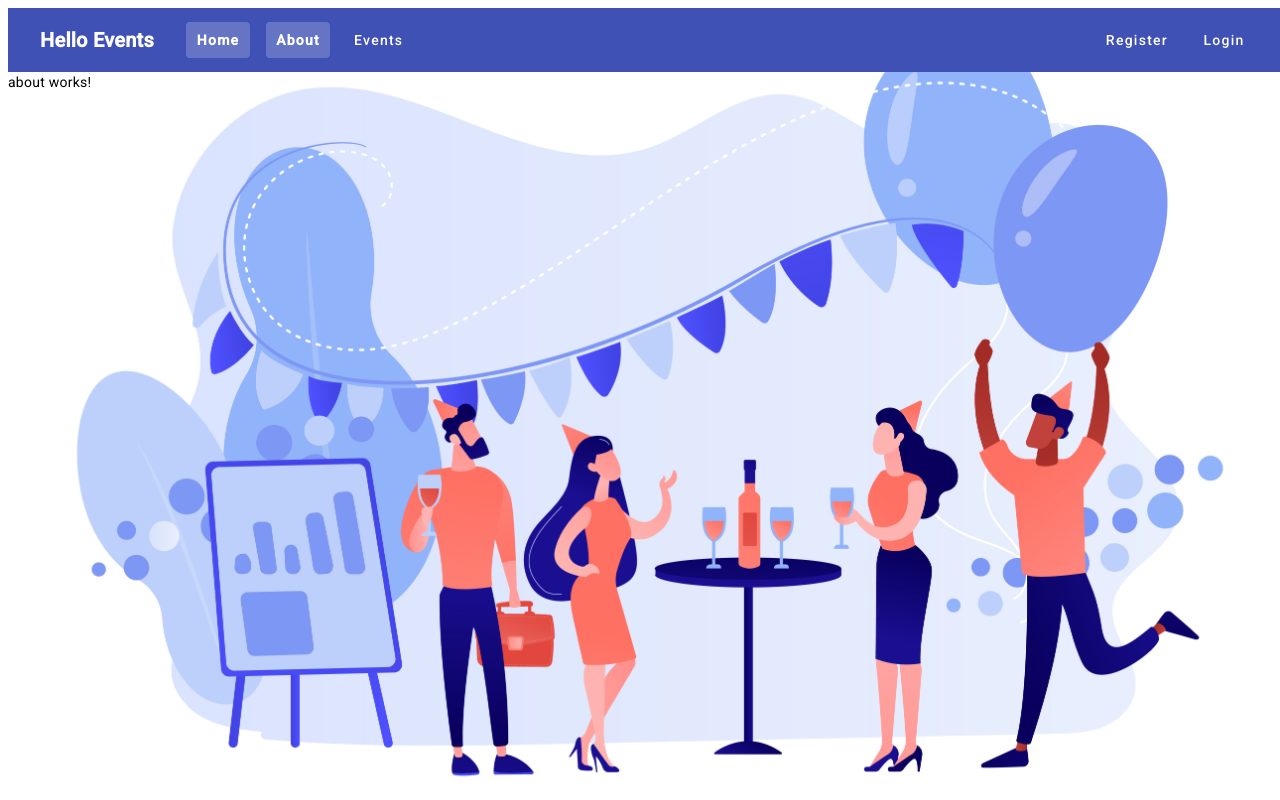
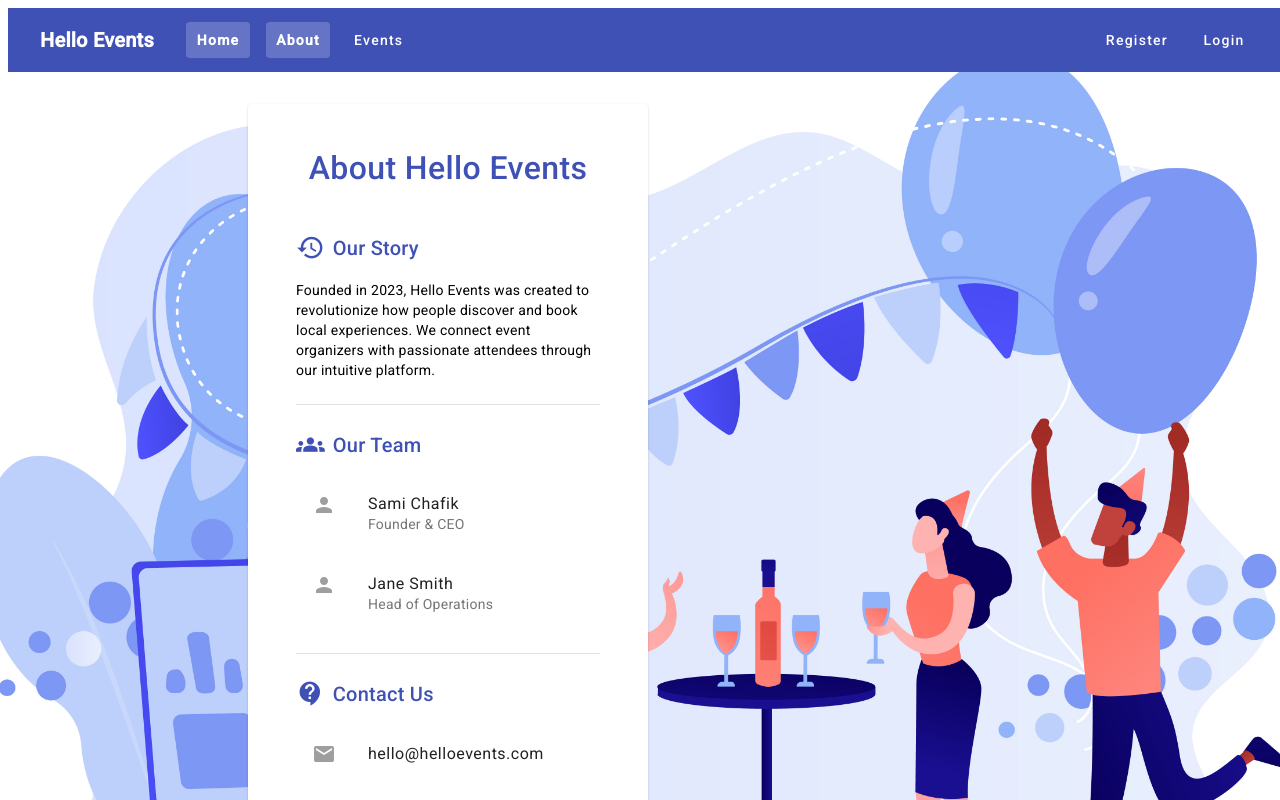
Before and after one commit to SamiChafik/SP5_BR4, an Angular app: page /about in a window 1280 px wide. Shown: the top 800 px of the page. Built offline with nearby package versions, Linux system fonts and the light colour scheme.

Commit message:
about component

```diff
--- a/src/app/components/about/about.component.html
+++ b/src/app/components/about/about.component.html
@@ -1 +1,62 @@
-<p>about works!</p>
+<div class="about-container">
+  <mat-card class="about-card mat-elevation-z8">
+    <mat-card-header>
+      <mat-card-title>About Hello Events</mat-card-title>
+    </mat-card-header>
+
+    <mat-card-content>
+      <section>
+        <h2 class="section-title">
+          <mat-icon>history</mat-icon>
+          Our Story
+        </h2>
+        <p>Founded in 2023, Hello Events was created to revolutionize how people discover and book local experiences.
+          We connect event organizers with passionate attendees through our intuitive platform.</p>
+      </section>
+
+      <mat-divider></mat-divider>
+
+      <section>
+        <h2 class="section-title">
+          <mat-icon>groups</mat-icon>
+          Our Team
+        </h2>
+        <mat-list>
+          <mat-list-item>
+            <mat-icon matListItemIcon>person</mat-icon>
+            <div matListItemTitle>Sami Chafik</div>
+            <div matListItemLine>Founder & CEO</div>
+          </mat-list-item>
+          <mat-list-item>
+            <mat-icon matListItemIcon>person</mat-icon>
+            <div matListItemTitle>Jane Smith</div>
+            <div matListItemLine>Head of Operations</div>
+          </mat-list-item>
+        </mat-list>
+      </section>
+
+      <mat-divider></mat-divider>
+
+      <section>
+        <h2 class="section-title">
+          <mat-icon>contact_support</mat-icon>
+          Contact Us
+        </h2>
+        <mat-list>
+          <mat-list-item>
+            <mat-icon matListItemIcon>email</mat-icon>
+            <div matListItemTitle>{{ email }}</div>
+          </mat-list-item>
+          <mat-list-item>
+            <mat-icon matListItemIcon>phone</mat-icon>
+            <div matListItemTitle>(123) 456-7890</div>
+          </mat-list-item>
+          <mat-list-item>
+            <mat-icon matListItemIcon>location_on</mat-icon>
+            <div matListItemTitle>123 Event Street</div>
+          </mat-list-item>
+        </mat-list>
+      </section>
+    </mat-card-content>
+  </mat-card>
+</div>
--- a/src/app/components/about/about.component.scss
+++ b/src/app/components/about/about.component.scss
@@ -0,0 +1,46 @@
+.about-container {
+  max-width: 800px;
+  margin: 2rem auto;
+  padding: 0 1rem;
+}
+
+.about-card {
+  padding: 2rem;
+
+  mat-card-header {
+    justify-content: center;
+    margin-bottom: 1.5rem;
+
+    mat-card-title {
+      font-size: 2rem;
+      color: #3f51b5;
+    }
+  }
+}
+
+.section-title {
+  display: flex;
+  align-items: center;
+  gap: 0.5rem;
+  color: #3f51b5;
+  margin: 1.5rem 0 1rem;
+
+  mat-icon {
+    font-size: 1.8rem;
+    width: 1.8rem;
+    height: 1.8rem;
+  }
+}
+
+mat-divider {
+  margin: 1.5rem 0;
+}
+
+mat-list {
+  padding: 0;
+
+  mat-list-item {
+    height: auto;
+    margin: 0.5rem 0;
+  }
+}
--- a/src/app/components/about/about.component.ts
+++ b/src/app/components/about/about.component.ts
@@ -1,12 +1,22 @@
 import { Component } from '@angular/core';
+import { CommonModule } from '@angular/common';
+import { MatCardModule } from '@angular/material/card';
+import { MatDividerModule } from '@angular/material/divider';
+import { MatIconModule } from '@angular/material/icon';
+import { MatListModule } from '@angular/material/list';
 
 @Component({
   selector: 'app-about',
   standalone: true,
-  imports: [],
+  imports: [CommonModule,
+    MatCardModule,
+    MatDividerModule,
+    MatIconModule,
+    MatListModule],
   templateUrl: './about.component.html',
   styleUrl: './about.component.scss'
 })
 export class AboutComponent {
+  email = 'hello@helloevents.com';
 
 }
```
